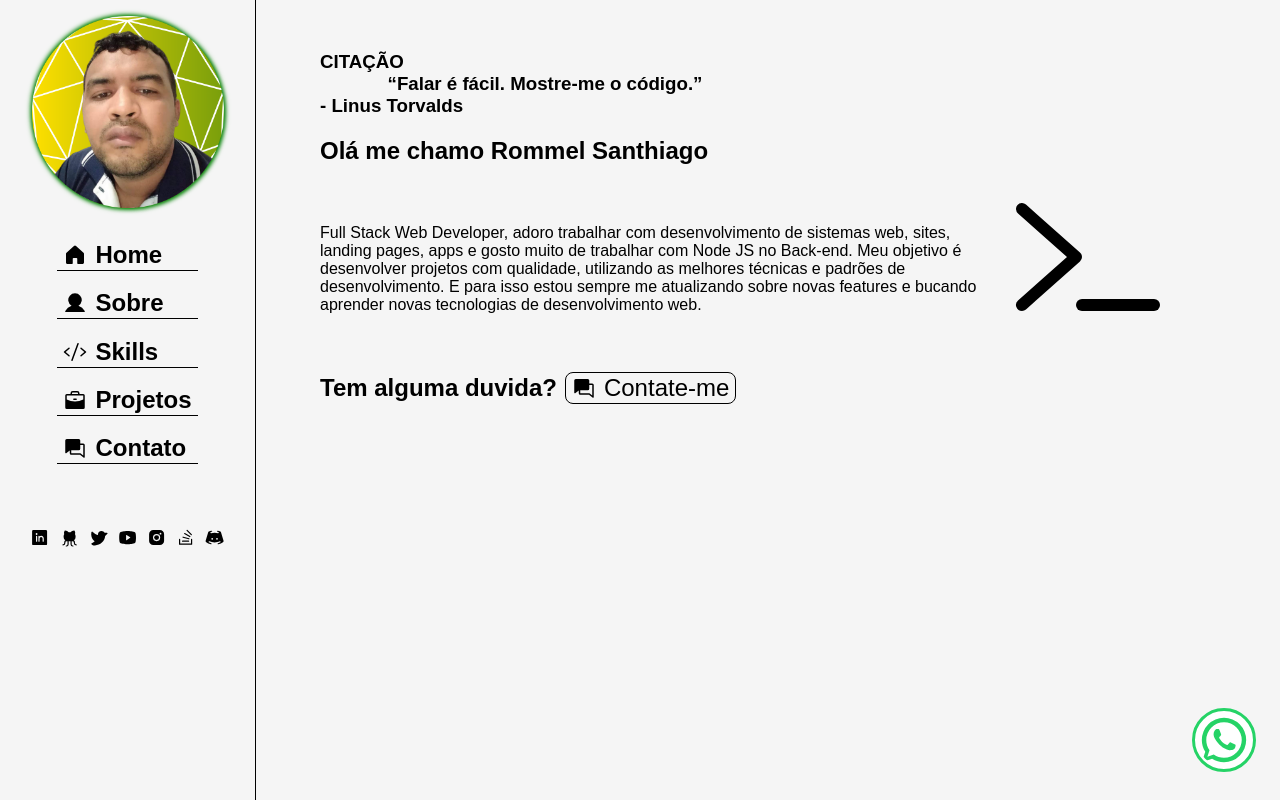
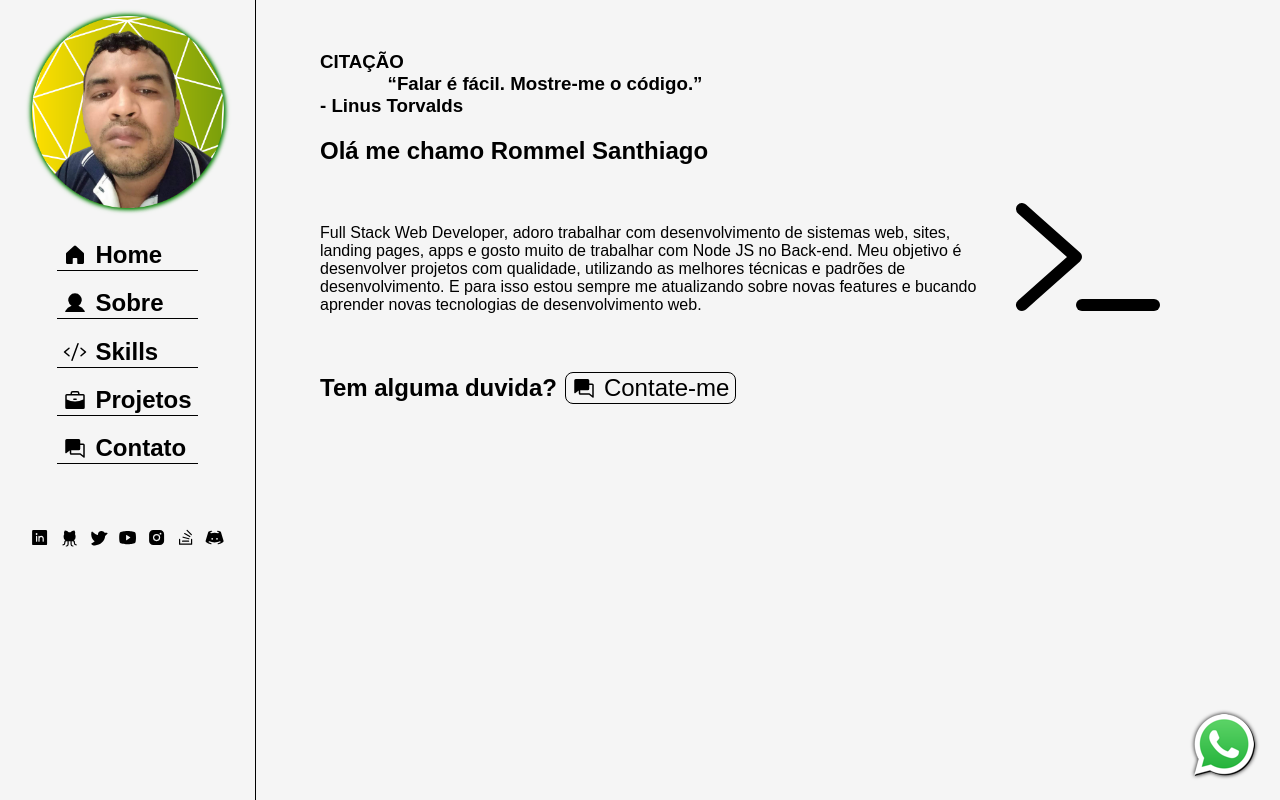
Before and after one commit to rommelsanthiago/portifolio, a React (Vite) app: page / in a window 1280 px wide. Built offline with nearby package versions, Linux system fonts and the light colour scheme.

Commit message:
FEAT: New logo WhatsApp

```diff
--- a/src/components/Main/index.jsx
+++ b/src/components/Main/index.jsx
@@ -38,8 +38,8 @@ export default function Main() {
                 isOpen={isOpen}
                 setOpen={setOpen}
             />
-            <S.Contact href="https://wa.me/5588988750959" target="_blank" >
-                <WhatsAppIcon />
+            <S.Contact href="https://wa.me/5588988750959" target="_blank">
+                {/* <WhatsAppIcon /> */}
             </S.Contact>
             <S.Section width={screen > 920 ? '80%' : '100%'} >
                 <Routers />
--- a/src/components/Main/styles.js
+++ b/src/components/Main/styles.js
@@ -1,4 +1,6 @@
 import styled from "styled-components";
+
+import WhatsApp from "../../assets/images/WhatsLogo.png";
 
 export const Main = styled.main`
     display: flex;
@@ -27,23 +29,16 @@ export const Button = styled.button`
 
 export const Contact = styled.a`
     width: 4em;
+    height: 4em;
     position: fixed;
     right: 1.5em;
     bottom: 1.5em;
+    background: transparent url(${WhatsApp}) center no-repeat;
+    filter: drop-shadow(1px 1px 0px #000) drop-shadow(0px 0px 2px #000);
+    transition: all 0.3s ease;
     z-index: 99;
 
-    svg {
-        width: 100%;
-        height: auto;
-        color: #25D366;
-        transition: all 0.3s ease;
-        background: white;
-        border-radius: 50%;
-        border: 3px solid #25D366;
-        padding: 0.1em;
-
-        &: hover {
-            transform: scale(1.1);
-        }
+    &: hover {
+       transform: scale(1.1);
     }
 `
```
Also changed, not shown: src/assets/images/WhatsLogo.png (added).
